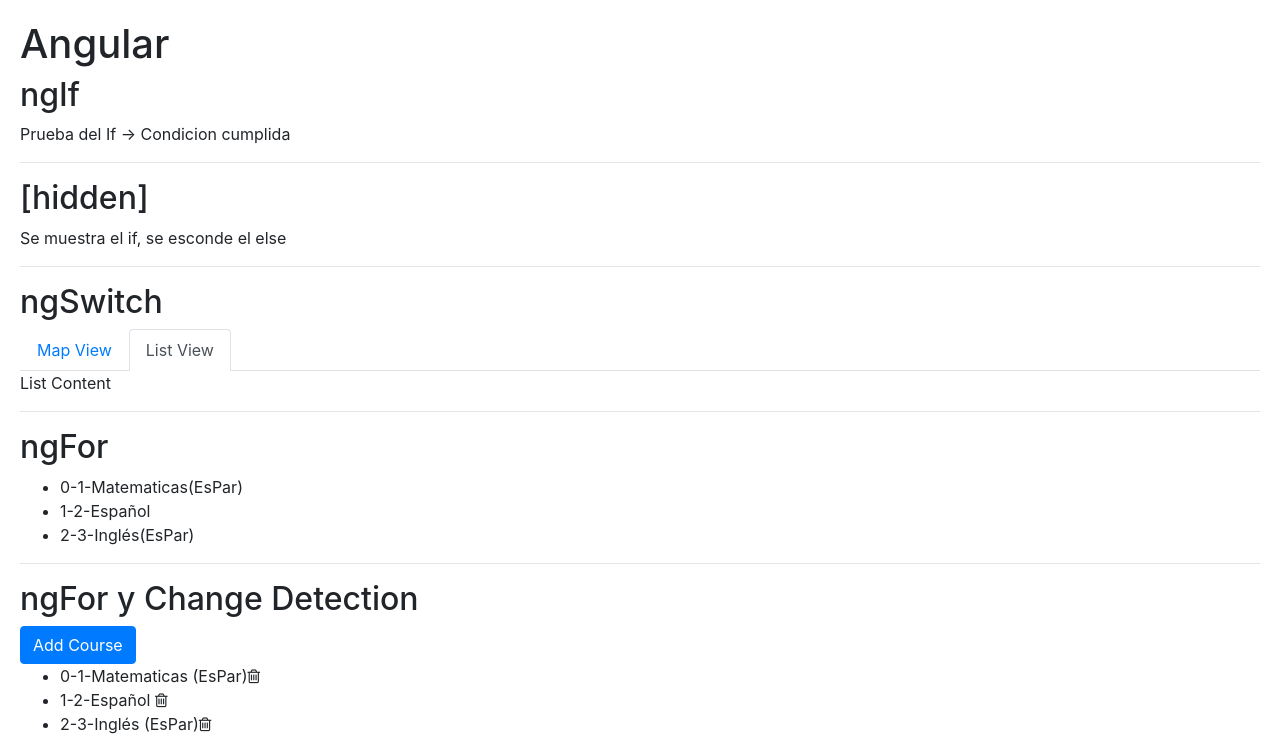
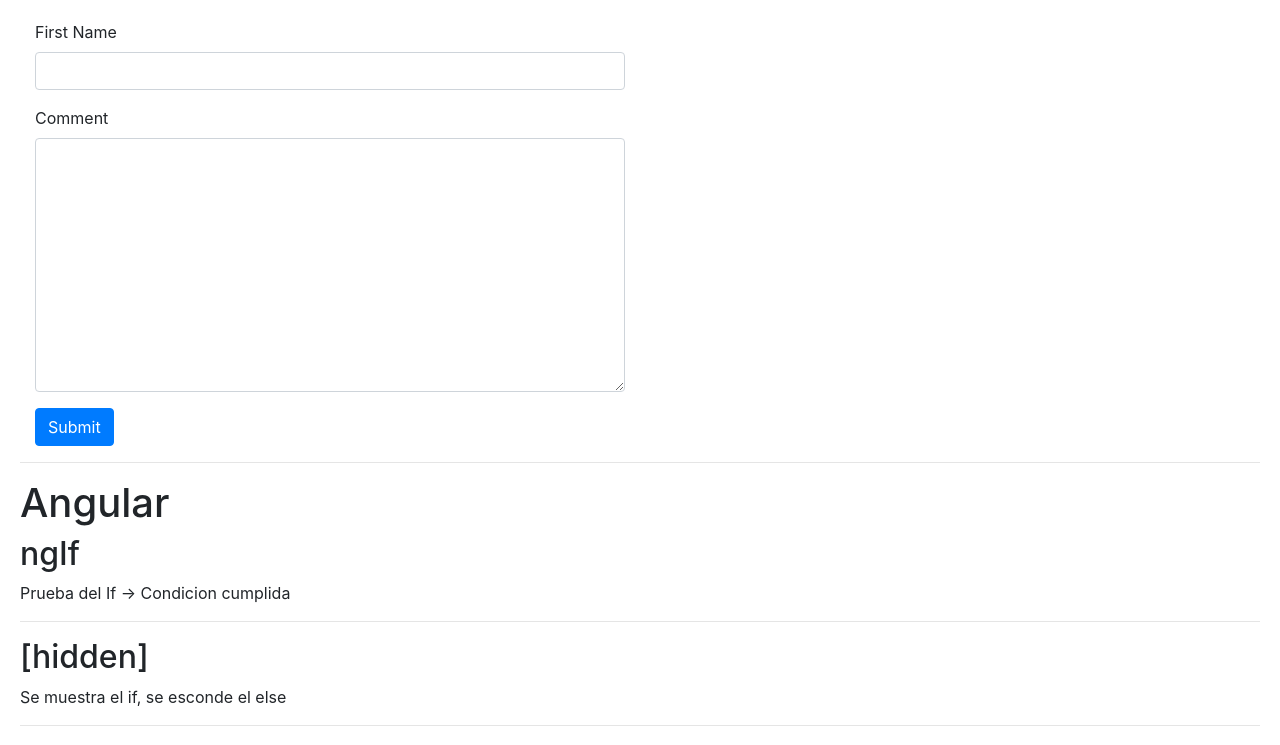
Before and after one commit to TheFallenCol/Angular_Ejercicios, an Angular app: page / in a window 1280 px wide. Shown: the top 745 px of the page. Built offline with nearby package versions, Linux system fonts and the light colour scheme.

Commit message:
Template driven forms

```diff
--- a/src/app/app.component.html
+++ b/src/app/app.component.html
@@ -1,3 +1,5 @@
+<contact-form></contact-form>
+<hr/>
 <h1>Angular</h1>
 <app-directivas></app-directivas>
 <app-panel>
--- a/src/app/app.module.ts
+++ b/src/app/app.module.ts
@@ -11,6 +11,7 @@
 import { FavoriteComponent } from './favorite/favorite.component';
 import { PanelComponent } from './panel/panel.component';
 import { DirectivasComponent } from './directivas/directivas.component';
+import { ContactFormComponent } from './contact-form/contact-form.component';
 
 @NgModule({
   declarations: [
@@ -20,7 +21,8 @@
     SummaryPipe,
     FavoriteComponent,
     PanelComponent,
-    DirectivasComponent
+    DirectivasComponent,
+    ContactFormComponent
   ],
   imports: [
     BrowserModule,
--- /dev/null
+++ b/src/app/contact-form/contact-form.component.html
@@ -0,0 +1,18 @@
+<form #f="ngForm" (ngSubmit)="onSubmitted(f)">
+    <div ngModelGroup="contact" #contact="ngModelGroup" (change)="modelChange(contact)" class="col-6 form-group">
+        <label for="firstName">First Name</label>
+        <input required minlength="3" maxlength="10" pattern="Jorge" ngModel name="firstName" #firstName="ngModel" (change)="log(firstName)" id="firstName" type="text" class="form-control">
+        <div class="alert alert-danger" *ngIf="firstName.touched && !firstName.valid">
+            <div *ngIf="firstName.errors.required">First Name is required</div>
+            <div *ngIf="firstName.errors.minlength">First Name should at least have {{ firstName.errors.minlength.requiredLength }} letters</div>
+            <div *ngIf="firstName.errors.pattern">First Name value doesn't match the pattern</div>
+        </div>
+    </div>
+    <div class="col-6 form-group">
+        <label for="comment">Comment</label>
+        <textarea ngModel name="comment" #comment="ngModel" id="comment" cols="30" rows="10" class="form-control"></textarea>
+    </div>
+    <div class="col-6">
+        <button class="btn btn-primary">Submit</button>
+    </div>
+</form>
--- /dev/null
+++ b/src/app/contact-form/contact-form.component.ts
@@ -0,0 +1,20 @@
+import { Component, OnInit } from '@angular/core';
+
+@Component({
+  selector: 'contact-form',
+  templateUrl: './contact-form.component.html',
+  styleUrls: ['./contact-form.component.scss']
+})
+export class ContactFormComponent {
+  log(x){
+    console.log(x);
+  }
+
+  onSubmitted(f){
+    console.log(f);
+  }
+
+  modelChange(contact){
+    console.log(contact);
+  }
+}
--- a/src/styles.scss
+++ b/src/styles.scss
@@ -7,3 +7,7 @@
 body{
     padding: 20px;
 }
+
+.form-control.ng-invalid.ng-dirty.ng-touched{
+    border: 2px solid red;
+}
```
Also changed, not shown: src/app/contact-form/contact-form.component.scss (added), 1 other file (tests, documents, lock files or other folders).
